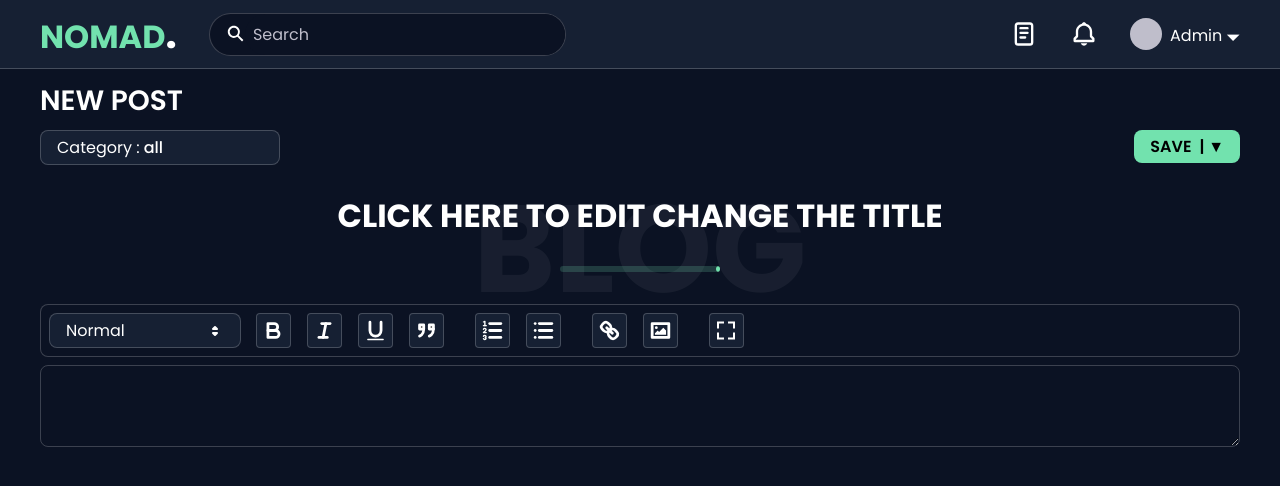
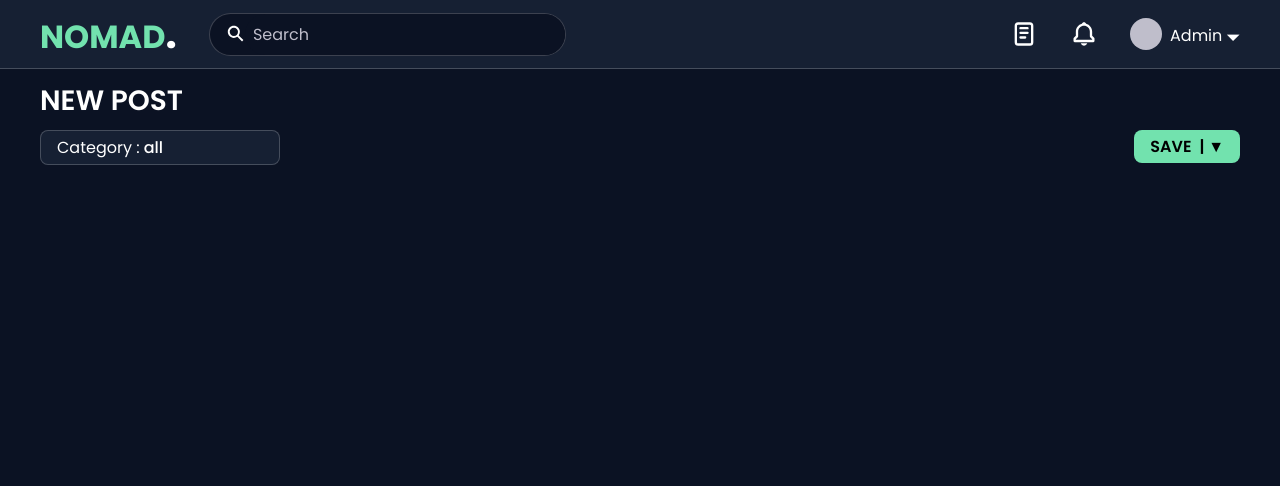
Before and after one commit to SELVAPRASANTH-SELLASAMY/nomad, a React (Create React App) app: page /home/newpost in a window 1280 px wide. Shown: the top 486 px of the page. Built offline with nearby package versions, Linux system fonts and the light colour scheme.

Commit message:
Removed react Quill because it was no longer maintained

```diff
--- a/package.json
+++ b/package.json
@@ -10,7 +10,6 @@
     "react": "^18.3.1",
     "react-dom": "^18.3.1",
     "react-icons": "^5.3.0",
-    "react-quill": "^2.0.0",
     "react-router-dom": "^6.28.0",
     "react-scripts": "5.0.1",
     "web-vitals": "^2.1.4"
--- a/src/components/editor/Editor.jsx
+++ /dev/null
@@ -1,50 +0,0 @@
-import React,{ useEffect, useRef, useState } from "react";
-import ReactQuill from 'react-quill';
-import 'react-quill/dist/quill.snow.css';
-// import TextComposer from "../textcomposer/TextComposer";
-import './editor.css';
-import { modules } from "./quillConfig";
-function Editor(){
-    const [value,setValue] = useState();
-    const [blogTitle,setBlogTitle] = useState({
-        title:'' || "Click here to edit change the title",
-        error:'',
-        edit:false
-    });
-    const QuillRef = useRef();
-    useEffect(()=>{
-        const toolbar = QuillRef.current.getEditor().getModule('toolbar');
-        const toggleFSbutton = toolbar.container.querySelector('.ql-toggleFullScreen');
-        if(toggleFSbutton){
-            toggleFSbutton.innerHTML = `<svg stroke="currentColor" fill="currentColor" stroke-width="0" viewBox="0 0 24 24" height="1em" width="1em" xmlns="http://www.w3.org/2000/svg"><path d="M5 5h5V3H3v7h2zm5 14H5v-5H3v7h7zm11-5h-2v5h-5v2h7zm-2-4h2V3h-7v2h5z"></path></svg>`
-        }
-    },[]);
-    const handleInput = (e) => {
-        setBlogTitle({...blogTitle,title:e.target.value});
-    }
-    return(
-        <section className="mt-120 mb-5">
-            {/* <TextComposer value={value}/> There is no need for this here it should appear as preview after saving the content */}
-            {
-                blogTitle.edit ?
-                    <input
-                        onChange={handleInput}
-                        onBlur={()=>setBlogTitle({...blogTitle,edit:false})}
-                        value={blogTitle.title}
-                        className={`fs-4 w-100 ptb-1 plr-15 rounded-05 border-grey-01 trans-border-250 no-outline bg-tile-blue text-white mb-1`}
-                        type="text"
-                        id="title"
-                        name="blogTitle"
-                        placeholder="Enter your heading here"
-                        autoComplete='off'
-                    /> :
-                    <h2 onClick={()=>setBlogTitle({...blogTitle,edit:true})} className="fs-7 text-centered uppercase mb-1 relative heading-text">
-                        {blogTitle.title}
-                        <span className="bottom-line"></span>
-                    </h2>
-            }
-            <ReactQuill ref={QuillRef} modules={modules} theme="snow" value={value} onChange={setValue} />
-        </section>
-    );
-}
-export default Editor;
--- a/src/components/editor/editor.css
+++ /dev/null
@@ -1,225 +0,0 @@
-.ql-toolbar{
-    position: sticky;
-    top: 11.8rem;
-    z-index: 10;
-}
-.ql-toolbar.ql-snow{
-    background-color: var(--background);
-}
-.ql-toolbar.ql-snow, .ql-container.ql-snow{
-    border: .1rem solid var(--lightgrey);
-    border-radius: .5rem;
-}
-.ql-container.ql-snow{
-    margin-top: .5rem;
-}
-.ql-toolbar.ql-snow + .ql-container.ql-snow{
-    border-top: .1rem solid var(--lightgrey);
-}
-.ql-snow .ql-picker.ql-header .ql-picker-label::before{
-    color: #ffffff;
-}
-.ql-snow .ql-stroke{
-    stroke: #ffffff;
-}
-.ql-snow .ql-picker-options{
-    background-color: var(--tileblue);
-    padding: 0 0;
-    overflow: hidden;
-}
-.ql-toolbar.ql-snow .ql-picker.ql-expanded .ql-picker-options{
-    border: .1rem solid var(--lightgrey);
-    border-radius: .5rem;
-}
-.ql-snow .ql-picker.ql-expanded .ql-picker-options{
-    margin-top: .5rem;
-}
-.ql-snow .ql-picker{
-    color: #ffffff;
-    font-weight: normal;
-    font-size: var(--font_125);
-    height: unset;
-}
-.ql-snow .ql-picker-options .ql-picker-item{
-    padding-top: .25rem;
-    padding-bottom: .25rem;
-    padding-left: 1rem;
-    padding-right: 1rem;
-}
-.ql-snow .ql-picker.ql-header .ql-picker-item::before{
-    font-size: var(--font_125) !important;
-}
-.ql-snow .ql-picker-options .ql-picker-item:hover{
-    color: #ffffff;
-    background-color: var(--background);
-}
-.ql-snow .ql-picker.ql-header{
-    width: 12rem;
-}
-.ql-header .ql-picker{
-    outline: none;
-}
-.ql-toolbar.ql-snow .ql-picker-label{
-    border: .1rem solid var(--lightgrey);
-    padding: .25rem 1rem;
-    border-radius: .5rem;
-    background-color: var(--tileblue);
-}
-.ql-toolbar.ql-snow .ql-picker.ql-expanded .ql-picker-label{
-    border-color: var(--green);
-    transition: border 250ms;
-}
-.ql-snow .ql-picker:not(.ql-color-picker):not(.ql-icon-picker) svg{
-    right: 1rem;
-}
-.ql-snow.ql-toolbar button{
-    background-color: var(--tileblue);
-    padding: .25rem;
-    border-radius: .25rem;
-    margin-right: 1rem;
-    width: unset;
-    height: 35px;
-    aspect-ratio: 1/1 !important;
-    border: .1rem solid var(--lightgrey);
-}
-.ql-snow .ql-fill{
-    fill: #ffffff;
-}
-.ql-snow.ql-toolbar button.ql-active .ql-stroke{
-    stroke: var(--green) !important;
-}
-.ql-snow.ql-toolbar button.ql-active .ql-fill{
-    fill: var(--green) !important;
-}
-.ql-container{
-    font-size: var(--font_125);
-}
-.ql-snow .ql-tooltip.ql-flip{
-    border-radius: .5rem;
-    position: absolute;
-    left: 0 !important;
-    top: -4.5rem !important;
-    z-index: 85;
-}
-.ql-snow .ql-tooltip{
-    background-color: var(--tileblue);
-    border: .1rem solid var(--lightgrey);
-    box-shadow: unset;
-    color: #ffffff;
-    position: unset;
-    font-size: var(--font_125);
-    padding: 1rem 1rem;
-}
-.ql-snow .ql-tooltip.ql-editing input[type=text]{
-    background-color: var(--background);
-    color: var(--lightblue);
-    border: .1rem solid var(--lightgrey);
-    padding: .5rem .5rem;
-    display: inline-flex;
-    border-radius: .5rem;
-    transition: border 250ms;
-    font-size: var(--font_125);
-}
-.ql-snow .ql-tooltip.ql-editing input[type=text]:focus{
-    border-color: var(--green);
-    outline: none;
-}
-.ql-snow .ql-tooltip input[type=text]{
-    height: unset;
-    width: 20rem;
-}
-.ql-snow .ql-tooltip[data-mode=link]::before{
-    content: "Enter URL : ";
-}
-.ql-action::after,.ql-snow a{
-    color: var(--green);
-}
-.ql-snow a{
-    margin-left: 1rem;
-}
-.ql-snow .ql-tooltip.ql-editing a.ql-remove{
-    display: inline-block;
-}
-.ql-editor ul li::marker,.text_composer li::marker{
-    color: var(--green) !important;
-    font-size: var(--font_15);
-}
-.ql-editor ol li::marker{
-    color: var(--green) !important;
-}
-.ql-editor{
-    min-height: 5rem;
-    resize: vertical;
-}
-.ql-editor p:has(img){
-    display: flex;
-    flex-direction: column;
-}
-.ql-snow .ql-editor img{
-    max-width: 950px;
-    border-radius: .5rem;
-    margin: 0 auto;
-}
-.ql-snow .ql-editor h3{
-    font-size: var(--font_2);
-}
-.ql-snow .ql-editor h4{
-    font-size: var(--font_175);
-}
-.ql-snow .ql-editor h5{
-    font-size: var(--font_15);
-}
-.ql-snow .ql-editor h6{
-    font-size: var(--font_125);
-}
-.ql-snow .ql-editor h3,.ql-snow .ql-editor h4,.ql-snow .ql-editor h5,.ql-snow .ql-editor h6{
-    font-weight: 500;
-}
-.ql-editor strong{
-    font-weight: 600;
-}
-.ql-editor ul li:not(.ql-direction-rtl),.ql-editor ol li:not(.ql-direction-rtl){
-    padding-left: unset;
-}
-.ql-editor li:not(.ql-direction-rtl)::before{
-    text-align: center;
-}
-.ql-editor ul > li{
-    list-style-type: disc;
-}
-.ql-editor ol > li{
-    list-style-type: decimal;
-}
-.ql-editor ol li{
-    list-style-position: inside !important;
-}
-.ql-editor ul > li::before,.ql-editor ol > li::before{
-    content: unset;
-}
-.ql-editor{
-    line-height: 2rem;
-    letter-spacing: 1px;
-}
-.ql-editor ul li{
-    list-style-position: outside !important;
-}
-.ql-editor ul li,.ql-editor ol li,.ql-editor p{
-    color: var(--lightblue);
-}
-.ql-snow .ql-editor blockquote{
-    border-color: var(--green);
-    border-radius: .5rem;
-    background-color: var(--tileblue);
-    padding: 1rem 2rem;
-}
-.ql-snow .ql-editor a{
-    text-decoration: none;
-    cursor: pointer;
-}
-.ql-toggleFullScreen svg{
-    color: #ffffff;
-    font-size: var(--font_175);
-}
-.ql-toggleFullScreen svg:hover{
-    color: #06c;
-}
--- a/src/components/editor/quillConfig.js
+++ /dev/null
@@ -1,20 +0,0 @@
-const handleToggle = () => {
-  alert("Write a logic to toggle editor in fullscreen mode...");
-}
-const modules = {
-    toolbar: {
-      container:[
-        [{ header: [3, 4, 5, 6, false] }],
-        ["bold", "italic", "underline", "blockquote"],
-        //[{ align: ["right", "center", "justify"] }],
-        [{ list: "ordered" }, { list: "bullet" }],
-        ["link", "image"],
-        ["toggleFullScreen"]
-      ],
-      handlers:{
-        toggleFullScreen:handleToggle
-      }
-    }
-};
-
-export { modules };
--- a/src/components/newpost/Newpost.jsx
+++ b/src/components/newpost/Newpost.jsx
@@ -1,6 +1,5 @@
 import { Select } from '../../sharedUi/select';
 import ActionButton from './ActionButton';
-import Editor from '../editor/Editor';
 function Newpost(){
     return(
         <>
@@ -14,7 +13,6 @@ function Newpost(){
                     <ActionButton/>
                 </div>
             </section>
-            <Editor/>
         </>
     );
 }
```
Also changed, not shown: 1 other file (tests, documents, lock files or other folders).
